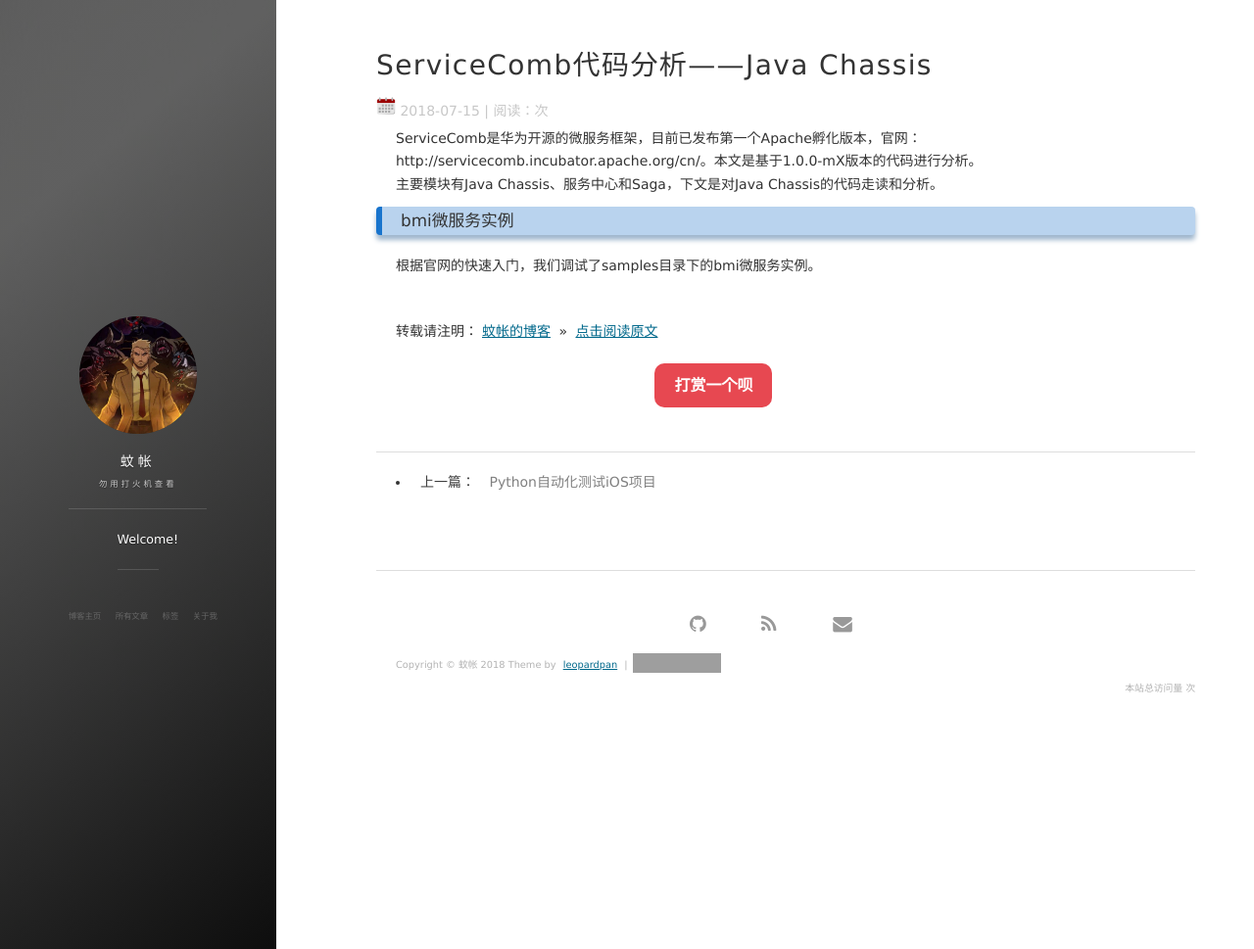
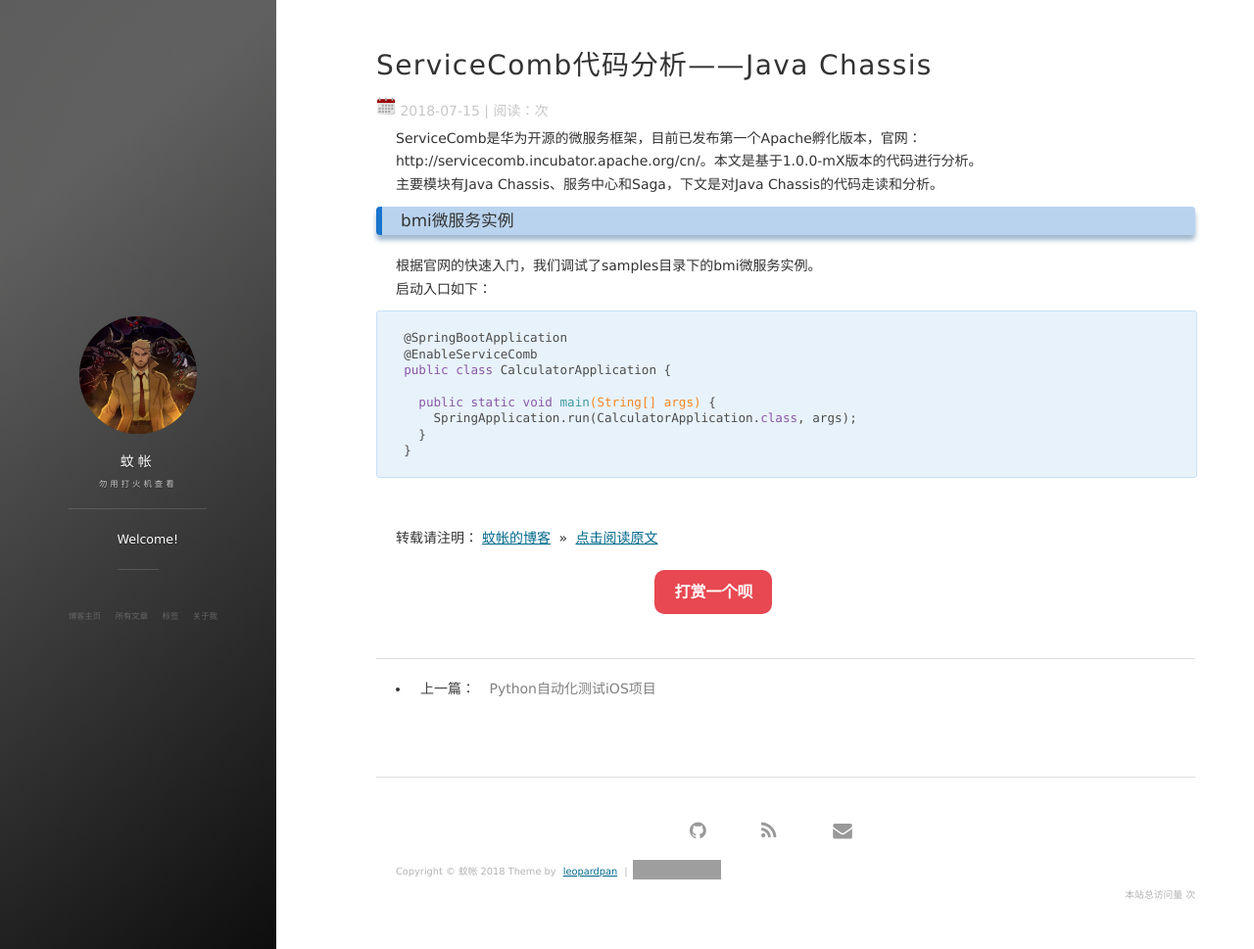
Before and after one commit to NevilleYeung/NevilleYeung.github.io, a Jekyll site: the page built from _posts/2018-07-15-Details-ServiceComb-CodeAnalysis-JavaChassis.md, in a window 1280 px wide and 969 px high. Shown: the whole window at 98% size. Built offline with Jekyll 4.4.1, drawn with Linux system fonts in a browser that asks for light colours; nearby versions of some CDN libraries; comment, search, counter and statistics services are not loaded; grey boxes are pictures that could not be loaded.

Commit message:
更新博客

````diff
--- a/_posts/2018-07-15-Details-ServiceComb-CodeAnalysis-JavaChassis.md
+++ b/_posts/2018-07-15-Details-ServiceComb-CodeAnalysis-JavaChassis.md
@@ -12,7 +12,17 @@ ServiceComb是华为开源的微服务框架，目前已发布第一个Apache孵
 ### bmi微服务实例
 
 根据官网的快速入门，我们调试了samples目录下的bmi微服务实例。
+启动入口如下：
+```
+@SpringBootApplication
+@EnableServiceComb
+public class CalculatorApplication {
 
+  public static void main(String[] args) {
+    SpringApplication.run(CalculatorApplication.class, args);
+  }
+}
+```
 
 
 
````
